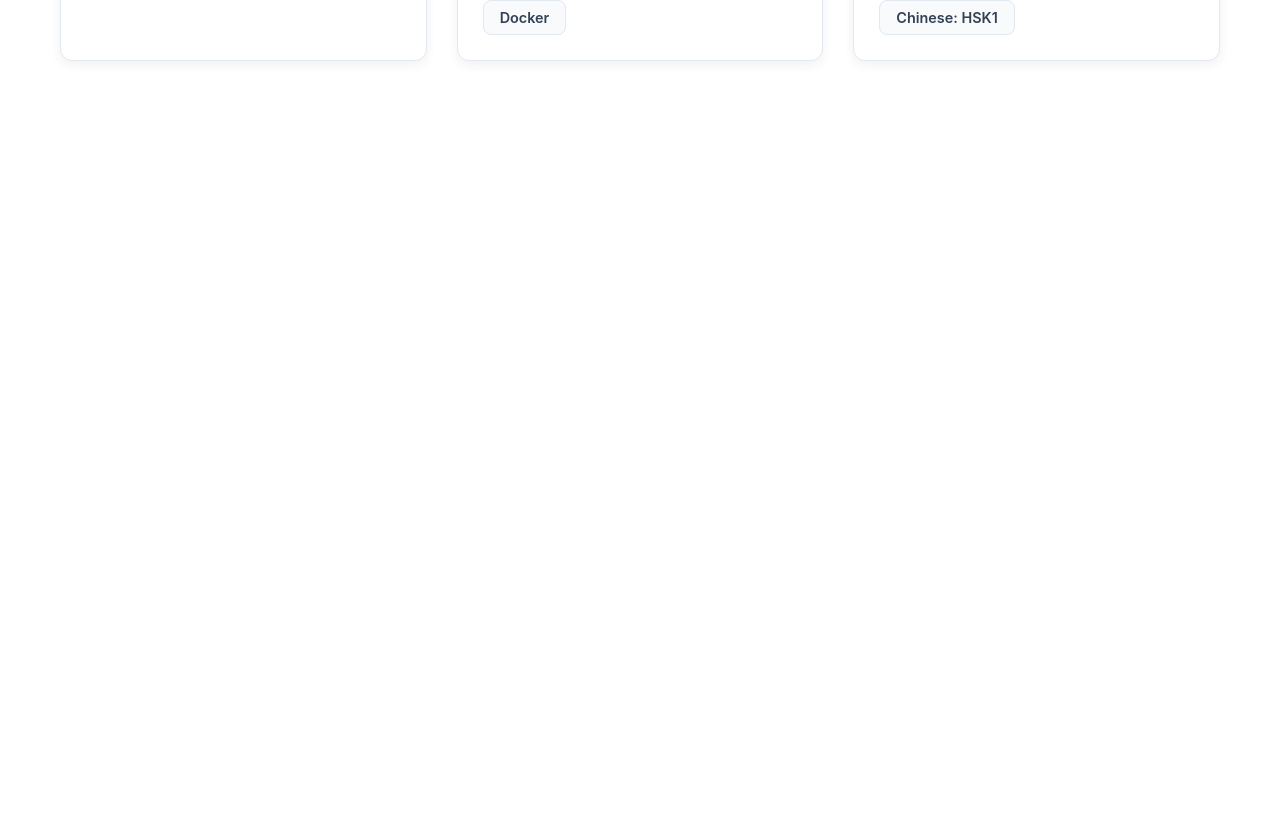
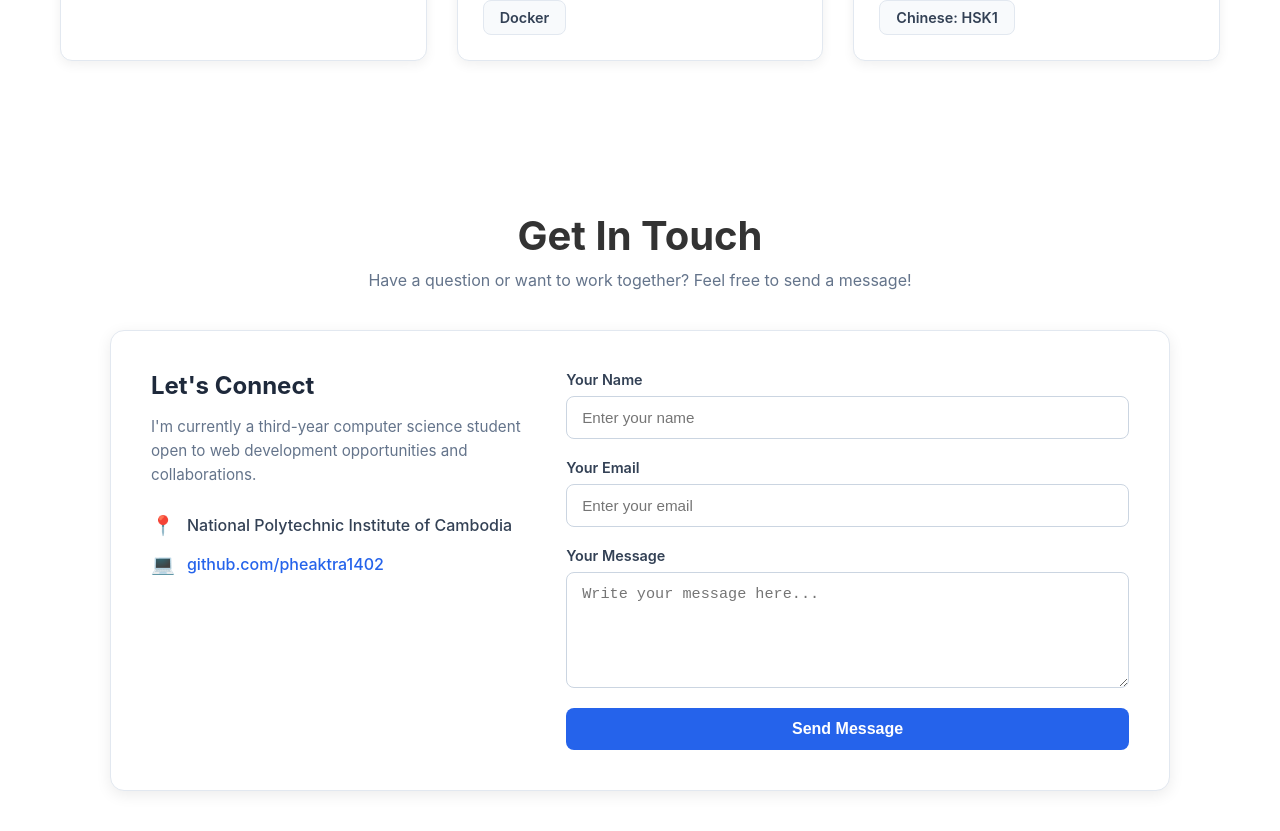
Before and after one commit to pheaktra1402/MyPortfolio, a React (Vite) app: page / in a window 1280 px wide. Shown: the part 2900-3731 px from the top of the page. Before the commit the page ends 3021 px from the top, so only its background shows below. Built offline with nearby package versions, Linux system fonts and the light colour scheme.

Commit message:
contact section

```diff
--- a/src/App.jsx
+++ b/src/App.jsx
@@ -3,6 +3,7 @@ import Hero from './components/Hero';
 import Education from './components/Education';
 import Navbar from './components/Navbar';
 import Skills from './components/Skills';
+import Contact from './components/Contact';
 function App() {
   return (
     <div>
@@ -11,6 +12,7 @@ function App() {
       <Education/>
       <Projects />
       <Skills/>
+      <Contact/>
     </div>
   );
 }
--- a/src/components/Contact.jsx
+++ b/src/components/Contact.jsx
@@ -0,0 +1,101 @@
+import React, { useState } from 'react';
+import './style/contact.css';
+
+function Contact() {
+  const [formData, setFormData] = useState({
+    name: '',
+    email: '',
+    message: ''
+  });
+
+  const [submitted, setSubmitted] = useState(false);
+
+  const handleChange = (e) => {
+    setFormData({ ...formData, [e.target.name]: e.target.value });
+  };
+
+  const handleSubmit = (e) => {
+    e.preventDefault();
+    // Here you can handle form submission logic (e.g., EmailJS or backend API)
+    setSubmitted(true);
+    setFormData({ name: '', email: '', message: '' });
+
+    setTimeout(() => {
+      setSubmitted(false);
+    }, 5000);
+  };
+
+  return (
+    <section id="contact" className="contact-container">
+      <h2>Get In Touch</h2>
+      <p className="contact-subtitle">Have a question or want to work together? Feel free to send a message!</p>
+
+      <div className="contact-wrapper">
+        {/* Contact Information */}
+        <div className="contact-info">
+          <h3>Let's Connect</h3>
+          <p>I'm currently a third-year computer science student open to web development opportunities and collaborations.</p>
+
+          <div className="info-item">
+            <span className="info-icon">📍</span>
+            <span>National Polytechnic Institute of Cambodia</span>
+          </div>
+          <div className="info-item">
+            <span className="info-icon">💻</span>
+            <a href="https://github.com/pheaktra1402" target="_blank" rel="noopener noreferrer">
+              github.com/pheaktra1402
+            </a>
+          </div>
+        </div>
+
+        {/* Contact Form */}
+        <form className="contact-form" onSubmit={handleSubmit}>
+          {submitted && <div className="success-message">Thank you! Your message has been sent successfully.</div>}
+
+          <div className="form-group">
+            <label htmlFor="name">Your Name</label>
+            <input
+              type="text"
+              id="name"
+              name="name"
+              value={formData.name}
+              onChange={handleChange}
+              required
+              placeholder="Enter your name"
+            />
+          </div>
+
+          <div className="form-group">
+            <label htmlFor="email">Your Email</label>
+            <input
+              type="email"
+              id="email"
+              name="email"
+              value={formData.email}
+              onChange={handleChange}
+              required
+              placeholder="Enter your email"
+            />
+          </div>
+
+          <div className="form-group">
+            <label htmlFor="message">Your Message</label>
+            <textarea
+              id="message"
+              name="message"
+              rows="5"
+              value={formData.message}
+              onChange={handleChange}
+              required
+              placeholder="Write your message here..."
+            ></textarea>
+          </div>
+
+          <button type="submit" className="btn-submit">Send Message</button>
+        </form>
+      </div>
+    </section>
+  );
+}
+
+export default Contact;
--- a/src/components/style/contact.css
+++ b/src/components/style/contact.css
@@ -0,0 +1,138 @@
+/* src/components/style/contact.css */
+
+.contact-container {
+    padding: 60px 20px;
+    max-width: 1100px;
+    margin: 0 auto;
+    width: 100%;
+    box-sizing: border-box;
+}
+
+.contact-container h2 {
+    text-align: center;
+    margin-bottom: 10px;
+    color: #333;
+    font-size: 2.5rem;
+}
+
+.contact-subtitle {
+    text-align: center;
+    color: #64748b;
+    margin-bottom: 40px;
+    font-size: 1rem;
+}
+
+.contact-wrapper {
+    display: grid;
+    grid-template-columns: 1fr 1.5fr;
+    gap: 40px;
+    background: #fff;
+    border-radius: 14px;
+    padding: 40px;
+    box-shadow: 0 4px 15px rgba(0, 0, 0, 0.08);
+    border: 1px solid #e2e8f0;
+}
+
+.contact-info h3 {
+    font-size: 1.5rem;
+    color: #1e293b;
+    margin-top: 0;
+    margin-bottom: 15px;
+}
+
+.contact-info p {
+    color: #64748b;
+    font-size: 0.95rem;
+    line-height: 1.6;
+    margin-bottom: 25px;
+}
+
+.info-item {
+    display: flex;
+    align-items: center;
+    gap: 12px;
+    margin-bottom: 15px;
+    color: #334155;
+    font-weight: 500;
+}
+
+.info-item a {
+    color: #2563eb;
+    text-decoration: none;
+}
+
+.info-item a:hover {
+    text-decoration: underline;
+}
+
+.info-icon {
+    font-size: 1.2rem;
+}
+
+.contact-form {
+    display: flex;
+    flex-direction: column;
+    gap: 20px;
+}
+
+.form-group {
+    display: flex;
+    flex-direction: column;
+    gap: 8px;
+}
+
+.form-group label {
+    font-size: 0.9rem;
+    font-weight: 600;
+    color: #334155;
+}
+
+.form-group input,
+.form-group textarea {
+    padding: 12px 15px;
+    border-radius: 8px;
+    border: 1px solid #cbd5e1;
+    font-size: 0.95rem;
+    outline: none;
+    transition: border-color 0.2s ease, box-shadow 0.2s ease;
+}
+
+.form-group input:focus,
+.form-group textarea:focus {
+    border-color: #2563eb;
+    box-shadow: 0 0 0 3px rgba(37, 99, 235, 0.1);
+}
+
+.btn-submit {
+    background-color: #2563eb;
+    color: #fff;
+    padding: 12px 20px;
+    border: none;
+    border-radius: 8px;
+    font-weight: 600;
+    font-size: 1rem;
+    cursor: pointer;
+    transition: background-color 0.2s ease, transform 0.2s ease;
+}
+
+.btn-submit:hover {
+    background-color: #1d4ed8;
+    transform: translateY(-2px);
+}
+
+.success-message {
+    background-color: #d1fae5;
+    color: #065f46;
+    padding: 12px;
+    border-radius: 8px;
+    font-size: 0.9rem;
+    font-weight: 600;
+    text-align: center;
+}
+
+@media (max-width: 768px) {
+    .contact-wrapper {
+        grid-template-columns: 1fr;
+        padding: 25px;
+    }
+}
```
